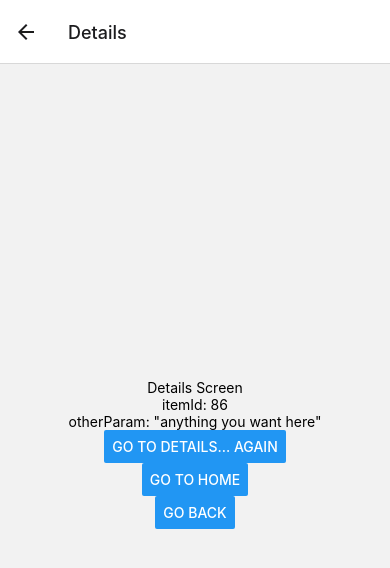
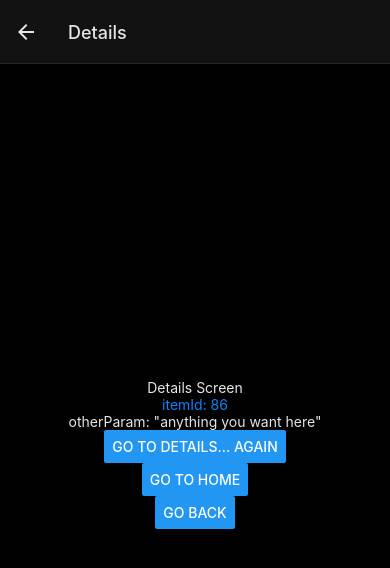
Before and after one commit to conana28/nav-theme-test, a React Native app: screen / in a window 390 px wide. Both pictures are taken after a click on the button "GO TO DETAILS". Shown: the top 568 px of the page. Built offline with nearby package versions, Linux system fonts and the light colour scheme.

Commit message:
Add Navigation Darke Theme

```diff
--- a/App.js
+++ b/App.js
@@ -1,7 +1,12 @@
 import * as React from "react";
 import { Button, View, Text } from "react-native";
-import { NavigationContainer } from "@react-navigation/native";
+import {
+  NavigationContainer,
+  DarkTheme,
+  DefaultTheme,
+} from "@react-navigation/native";
 import { createNativeStackNavigator } from "@react-navigation/native-stack";
+import { useTheme } from "@react-navigation/native";
 
 function HomeScreen({ navigation }) {
   return (
@@ -24,11 +29,24 @@ function HomeScreen({ navigation }) {
 function DetailsScreen({ route, navigation }) {
   /* 2. Get the param */
   const { itemId, otherParam } = route.params;
+  const { colors } = useTheme();
+  console.log(colors);
+
   return (
-    <View style={{ flex: 1, alignItems: "center", justifyContent: "center" }}>
-      <Text>Details Screen</Text>
-      <Text>itemId: {JSON.stringify(itemId)}</Text>
-      <Text>otherParam: {JSON.stringify(otherParam)}</Text>
+    <View
+      style={{
+        flex: 1,
+        alignItems: "center",
+        justifyContent: "center",
+      }}
+    >
+      <Text style={{ color: colors.text }}>Details Screen</Text>
+      <Text style={{ color: colors.primary }}>
+        itemId: {JSON.stringify(itemId)}
+      </Text>
+      <Text style={{ color: colors.text }}>
+        otherParam: {JSON.stringify(otherParam)}
+      </Text>
       <Button
         title="Go to Details... again"
         onPress={() =>
@@ -47,7 +65,7 @@ const Stack = createNativeStackNavigator();
 
 function App() {
   return (
-    <NavigationContainer>
+    <NavigationContainer theme={DarkTheme}>
       <Stack.Navigator initialRouteName="Home">
         <Stack.Screen name="Home" component={HomeScreen} />
         <Stack.Screen name="Details" component={DetailsScreen} />
```
